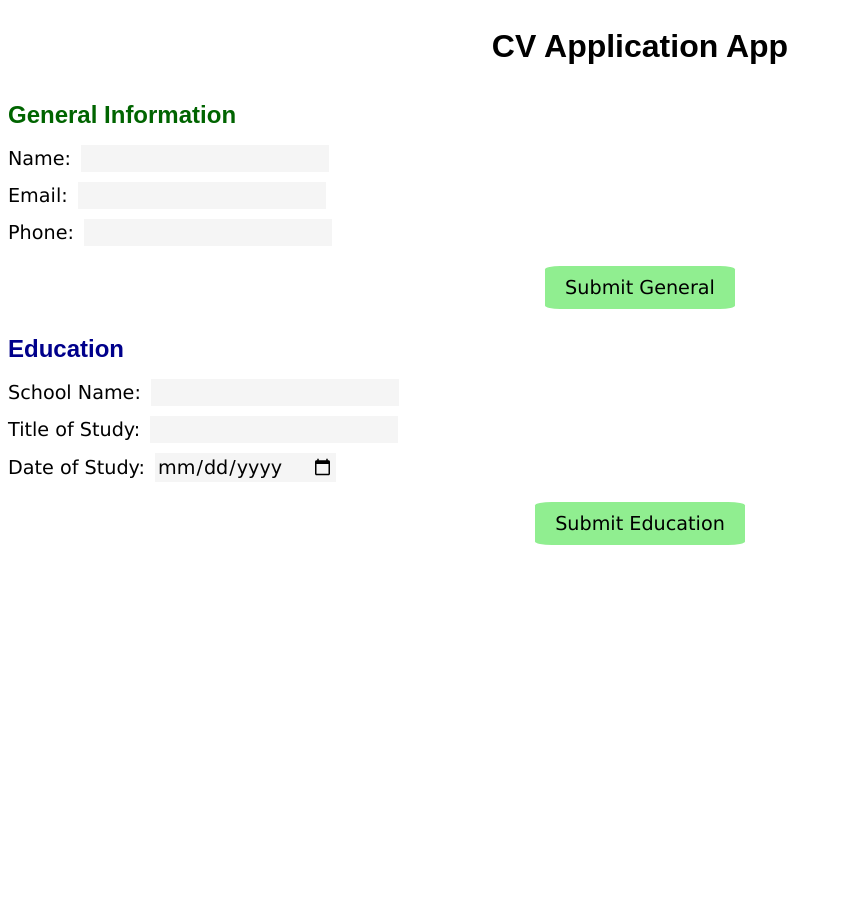
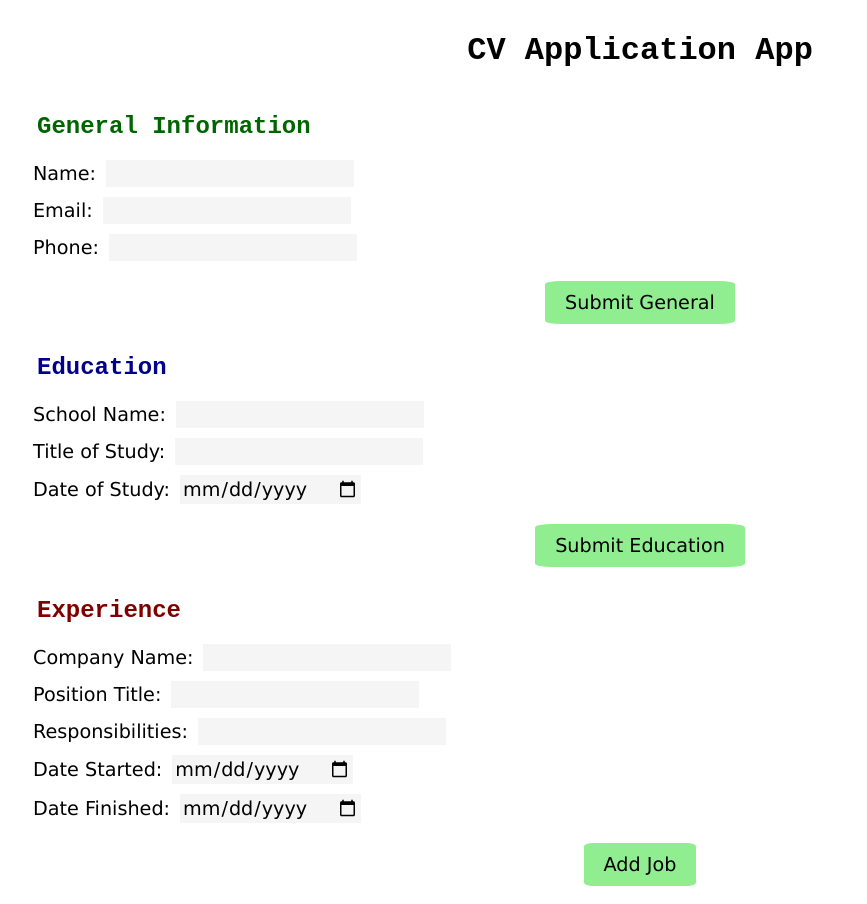
Before and after one commit to karleenheong/odin-cv-application, a React (Vite) app: page / in a window 1280 px wide. Shown: the whole page, without its empty margins (0-867 px from the left). Before the commit the page ends 800 px from the top, so only its background shows below. Built offline with nearby package versions, Linux system fonts and the light colour scheme.

Commit message:
Create add and edit job functionality

```diff
--- a/src/App.jsx
+++ b/src/App.jsx
@@ -1,6 +1,7 @@
 import './App.css'
 import GeneralInfo from './components/GeneralInfo'
 import Education from './components/Education'
+import Experience from './components/Experience'
 
 function App() {
   return (
@@ -8,6 +9,7 @@ function App() {
       <h1>CV Application App</h1>
       <GeneralInfo />
       <Education />
+      <Experience />
     </>
   )
 }
--- a/src/components/Experience.jsx
+++ b/src/components/Experience.jsx
@@ -0,0 +1,101 @@
+import { useState } from "react";
+
+export default function Experience() {
+  const [jobs, setJobs] = useState([]);
+
+  const [inputs, setInputs] = useState({id: -1, isEditable: true, companyName: "", positionTitle: "", responsibilities: "", dateStarted: "", dateUntil: ""});
+
+  const handleChange = (e) => {
+    const name = e.target.name;
+    const value = e.target.value;
+    setInputs({ ...inputs, [name]: value });
+  };
+
+  const handleSubmit = (e) => {
+    e.preventDefault();
+
+    if(inputs.id === -1) {
+      // add new job
+      setJobs([...jobs, { ...inputs, id: jobs.length, isEditable: false }]);
+    } else {
+      // edit existing job
+      setJobs(jobs.map((job) => (
+        job.id === inputs.id ? { ...inputs, isEditable: false} : job)));
+    }
+
+    // reset inputs
+    setInputs({
+      id: -1,
+      isEditable: true,
+      companyName: "",
+      positionTitle: "",
+      responsibilities: "",
+      dateStarted: "",
+      dateUntil: "",
+    });
+  };
+
+  const handleEdit = (job) => {
+    setInputs({ ...job, isEditable: true});
+  };
+
+  return (
+    <div>
+      <h2 className="experience">Experience</h2>
+
+      {jobs.map((job) => (
+        <div key={job.id}>
+          {job.isEditable ? (
+             <form onSubmit={handleSubmit}>
+              <label>Company Name:
+                <input type="text" name="companyName" value={inputs.companyName} onChange={handleChange}/>
+              </label>
+              <label>Position Title:
+                <input type="text" name="positionTitle" value={inputs.positionTitle} onChange={handleChange}/>
+              </label>
+              <label>Responsibilities:
+                <input type="text" name="responsibilities" value={inputs.responsibilities} onChange={handleChange}/>
+              </label>
+              <label>Date Started:
+                <input type="date" name="dateStarted" value={inputs.dateStarted} onChange={handleChange}/>
+              </label>
+              <label>Date Finished:
+                <input type="date" name="dateUntil" value={inputs.dateUntil} onChange={handleChange}/>
+              </label>
+              <button type="submit">Finish Editing</button>
+            </form>
+          ) : (
+            <div>
+              <p>Company Name: {job.companyName}</p>
+              <p>Position Title: {job.positionTitle}</p>
+              <p>Responsibilities: {job.responsibilities}</p>
+              <p>Date Started: {job.dateStarted}</p>
+              <p>Date Finished: {job.dateUntil}</p>
+              <button type="submit" onClick={() => handleEdit(job)}>Edit Job</button>
+            </div>
+          )}
+        </div>
+      ))}
+
+      <form onSubmit={handleSubmit}>
+        <label>Company Name:
+          <input type="text" name="companyName" value={inputs.companyName} onChange={handleChange}/>
+        </label>
+        <label>Position Title:
+          <input type="text" name="positionTitle" value={inputs.positionTitle} onChange={handleChange}/>
+        </label>
+        <label>Responsibilities:
+          <input type="text" name="responsibilities" value={inputs.responsibilities} onChange={handleChange}/>
+        </label>
+        <label>Date Started:
+          <input type="date" name="dateStarted" value={inputs.dateStarted} onChange={handleChange}/>
+        </label>
+        <label>Date Finished:
+          <input type="date" name="dateUntil" value={inputs.dateUntil} onChange={handleChange}/>
+        </label>
+        <button type="submit">Add Job</button>
+      </form>
+
+    </div>
+  );
+}
--- a/src/index.css
+++ b/src/index.css
@@ -5,10 +5,14 @@
   font-family: Verdana, Tahoma, sans-serif;
 }
 
+body {
+  margin: 0 25px;
+}
+
 h1,
 h2 {
-  padding: 8px;
-  font-family: sans-serif;
+  font-family: 'Courier New', Courier, monospace;
+  padding: 12px;
 }
 
 h1 {
@@ -67,3 +71,7 @@ button {
 .education {
   color: darkblue;
 }
+
+.experience {
+  color: maroon;
+}
```
